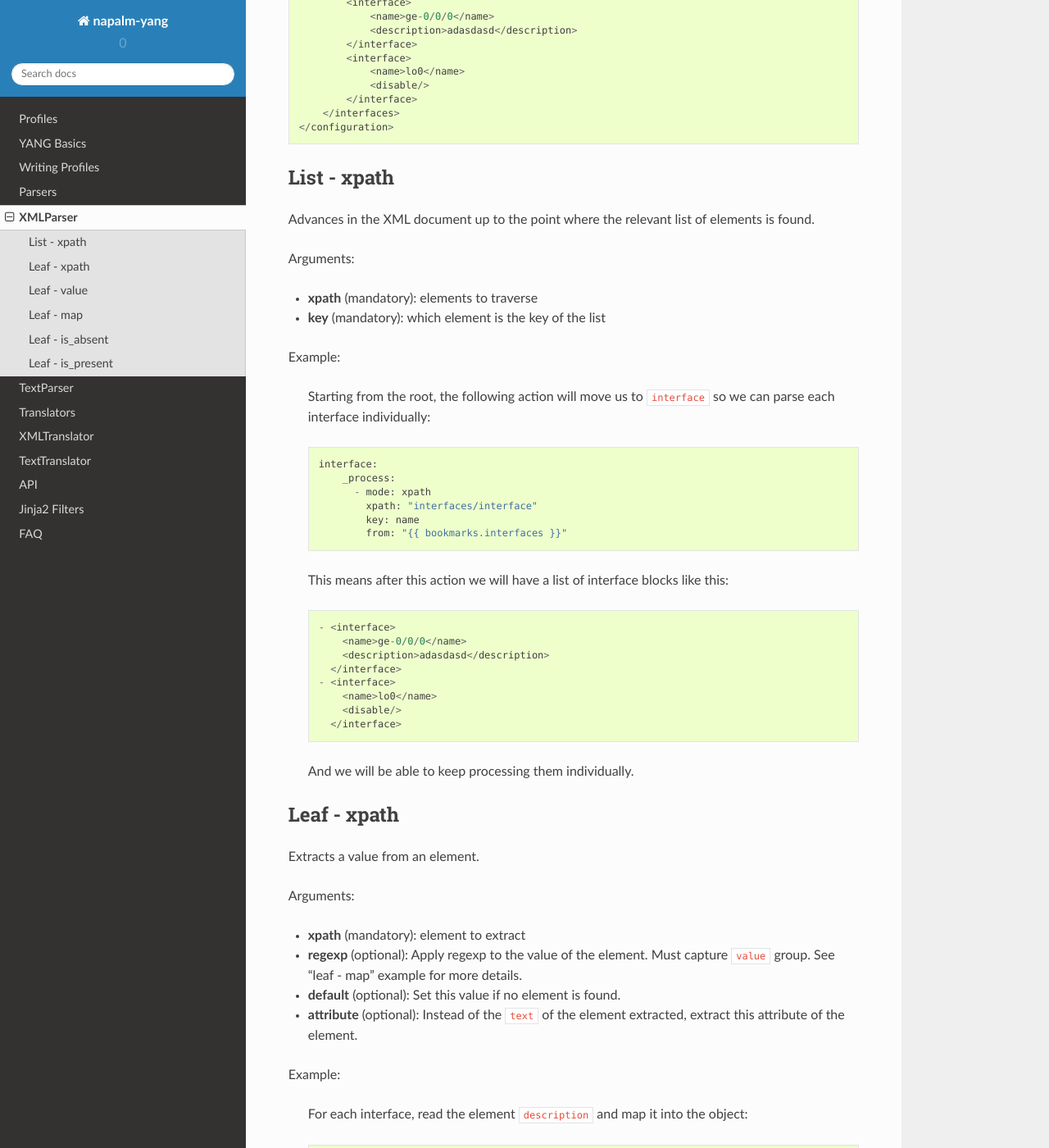
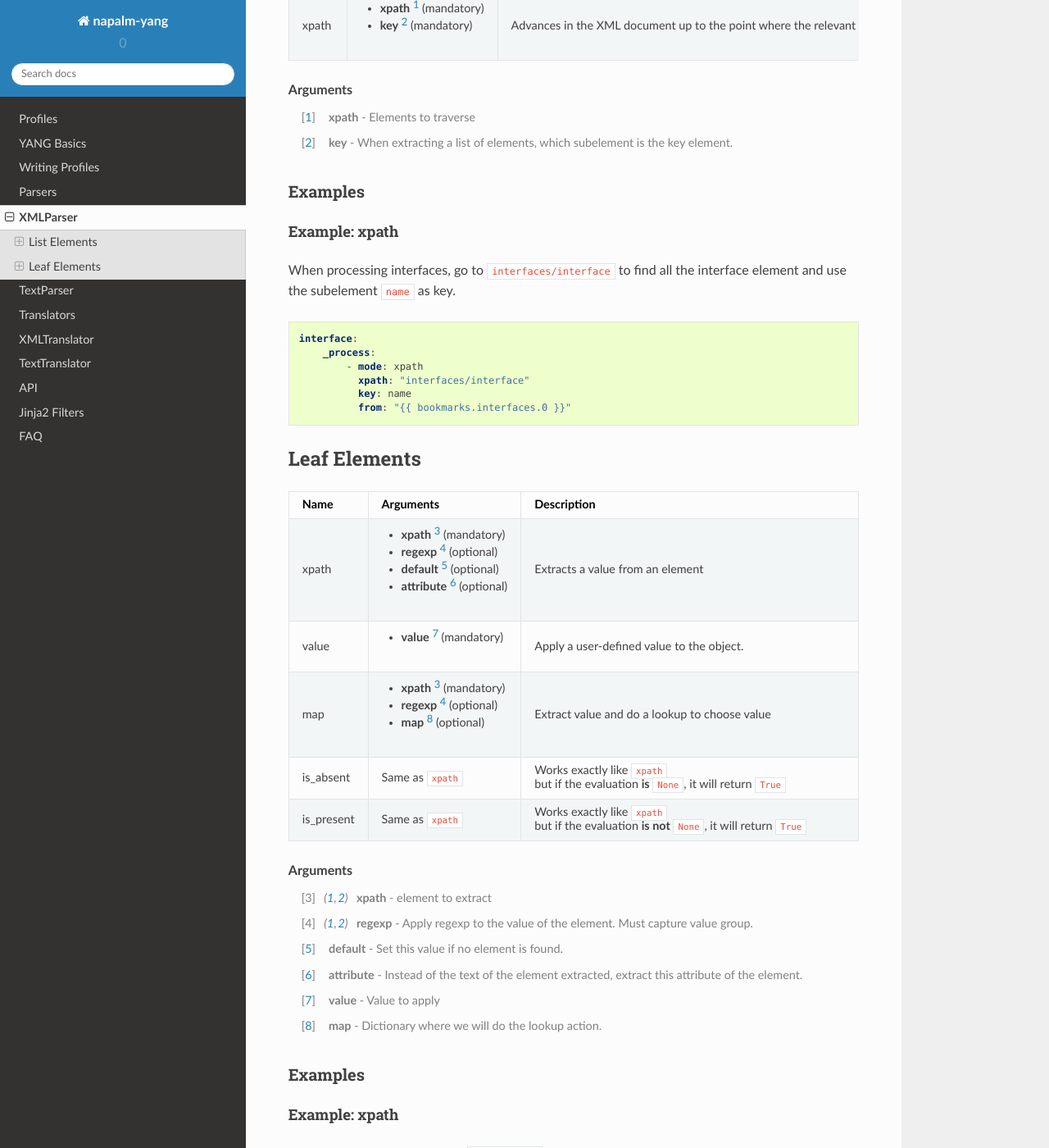
Before and after one commit to napalm-automation/napalm-yang, a Sphinx documentation site: the page built from docs/yang/parsers/XMLParser.rst, in a window 1280 px wide and 1400 px high, scrolled down 307 px. Shown: the whole window at 82% size. Built offline with Sphinx 7.4.7 and the Read the Docs theme 2.0.0, drawn with Linux system fonts in a browser that asks for light colours; some of the changed text lies outside the part shown.

Commit message:
Restructured docs for XMLParser for clarity

```diff
--- a/docs/yang/parsers/XMLParser.rst
+++ b/docs/yang/parsers/XMLParser.rst
@@ -3,148 +3,119 @@ XMLParser
 
 This extractor will read an XML an extract data from it.
 
-To illustrate the examples below we will use the following configuration::
+List Elements
+-------------
 
-    <configuration>
-        <interfaces>
-            <interface>
-                <name>ge-0/0/0</name>
-                <description>adasdasd</description>
-            </interface>
-            <interface>
-                <name>lo0</name>
-                <disable/>
-            </interface>
-        </interfaces>
-    </configuration>
 
-List - xpath
-------------
+=========== ======================================= ==============================================
+Name        Arguments                               Description
+=========== ======================================= ==============================================
+xpath       * **xpath** [#f101]_ (mandatory)        Advances in the XML document up to the point
+            * **key** [#f102]_ (mandatory)          where the relevant list of elements is found.
+=========== ======================================= ==============================================
 
-Advances in the XML document up to the point where the relevant list of elements is found.
+.. rubric:: Arguments
 
-Arguments:
+.. [#f101] **xpath** - Elements to traverse
+.. [#f102] **key** - When extracting a list of elements, which subelement is the key element.
 
-* **xpath** (mandatory): elements to traverse
-* **key** (mandatory): which element is the key of the list
+Examples
+________
 
-Example:
+Example: xpath
+""""""""""""""
 
-  Starting from the root, the following action will move us to ``interface`` so we can
-  parse each interface individually::
+When processing interfaces, go to ``interfaces/interface`` to find all the interface element and use the subelement ``name`` as key.
+
+.. code:: yaml
 
     interface:
         _process:
-          - mode: xpath
-            xpath: "interfaces/interface"
-            key: name
-            from: "{{ bookmarks.interfaces }}"
-
-  This means after this action we will have a list of interface blocks like this::
+            - mode: xpath
+              xpath: "interfaces/interface"
+              key: name
+              from: "{{ bookmarks.interfaces.0 }}"
 
 
-    - <interface>
-        <name>ge-0/0/0</name>
-        <description>adasdasd</description>
-      </interface>
-    - <interface>
-        <name>lo0</name>
-        <disable/>
-      </interface>
 
-  And we will be able to keep processing them individually.
+Leaf Elements
+-------------
 
-Leaf - xpath
-------------
+=========== ======================================= =============================================================
+Name        Arguments                               Description
+=========== ======================================= =============================================================
+xpath       * **xpath** [#f201]_ (mandatory)        Extracts a value from an element
+            * **regexp** [#f202]_ (optional)
+            * **default** [#f203]_ (optional)
+            * **attribute** [#f204]_ (optional)
+value       * **value** [#f205]_ (mandatory)        Apply a user-defined value to the object.
+map         * **xpath** [#f201]_ (mandatory)        Extract value and do a lookup to choose value
+            * **regexp** [#f202]_ (optional)
+            * **map** [#f206]_ (optional)
+is_absent   Same as ``xpath``                       Works exactly like ``xpath`` but if the evaluation **is**
+                                                    ``None``, it will return ``True``
+is_present  Same as ``xpath``                       Works exactly like ``xpath`` but if the evaluation **is not**
+                                                    ``None``, it will return ``True``
+=========== ======================================= =============================================================
 
-Extracts a value from an element.
+.. rubric:: Arguments
 
-Arguments:
+.. [#f201] **xpath** - element to extract
+.. [#f202] **regexp** - Apply regexp to the value of the element. Must capture value group.
+.. [#f203] **default** - Set this value if no element is found.
+.. [#f204] **attribute** - Instead of the text of the element extracted, extract this attribute of the element.
+.. [#f205] **value** - Value to apply
+.. [#f206] **map** - Dictionary where we will do the lookup action.
 
-* **xpath** (mandatory): element to extract
-* **regexp** (optional): Apply regexp to the value of the element. Must capture ``value`` group.
-  See "leaf - map" example for more details.
-* **default** (optional): Set this value if no element is found.
-* **attribute** (optional): Instead of the ``text`` of the element extracted, extract this attribute of the element.
+Examples
+________
 
-Example:
+Example: xpath
+""""""""""""""
 
-  For each interface, read the element ``description`` and map it into the object::
+Extract content of the element ``description`` and assign it to the leaf.
 
-    description:
-        _process:
-          - mode: xpath
-            xpath: description
-            from: "{{ bookmarks['parent'] }}"
+.. code:: yaml
 
-Leaf - value
-------------
+            description:
+                _process:
+                    - mode: xpath
+                      xpath: description
+                      from: "{{ bookmarks['parent'] }}"
 
-Apply a user-defined value to the object.
+Example: is_absent
+""""""""""""""""""
 
-Arguments:
+If the element ``<disable/>`` exists it means the interface is down so we are going to check it's absent in which chase ``enabled`` will be ``True``.
 
-* **value** (mandatory): What value to apply
+.. code:: yaml
 
-Example:
+            enabled:
+                _process:
+                    - mode: is_absent
+                      xpath: "disable"
+                      from: "{{ bookmarks['parent'] }}"
 
-  In the following example we can assign a value we already have to the ``interface.name`` attribute::
 
-    name:
-        _process:
-          - mode: value
-            value: "{{ interface_key }}"
+Example: map
+""""""""""""
 
-Leaf - map
-----------
+Use map in combination with regexp to extract the interface type. For example, if the interface name is ``ge-0/0/0`` the regexp will extract ``ge`` and assign the type ``ethernetCsmacd``.
 
-Extract value and do a lookup to choose value.
+.. code:: yaml
 
-Arguments:
-
-* **xpath** (mandatory): Same as ``xpath`` action.
-* **regexp** (optional): Same as ``xpath`` action.
-* **map** (mandatory): Dictionary where we will do the lookup action.
-
-Example:
-
-  We can read an element, extract some information and then apply the lookup function, for example, we can
-  read the interface name, extract some of the first few characters and figure out the type of interface
-  like this::
-
-    type:
-        _process:
-          - mode: map
-            xpath: name
-            regexp: "(?P<value>[a-z]+).*"
-            from: "{{ bookmarks['parent'] }}"
-            map:
-                ge: ethernetCsmacd
-                lo: softwareLoopback
-                ae: ieee8023adLag
-
-  The regular expression will give `ge` and `lo` which we can map into `ethernetCsmacd` and
-  `ieee8023adLag` respectively.
-
-Leaf - is_absent
-----------------
-
-Works exactly like ``xpath`` but if the evaluation is ``None``, it will return ``True``.
-
-Example:
-
-  We could check if an interface is enabled with this::
-
-    enabled:
-        _process:
-          - mode: is_absent
-            xpath: "disable"
-            from: "{{ bookmarks['parent'] }}"
-
-  As `disable` is missing in the interface `ge-0/0/0` we know it's enabled while `lo0` will be not
-  as it was present.
-
-Leaf - is_present
------------------
-
-Works exactly like ``xpath`` but if the evaluation is ``None``, it will return ``False``.
+            type:
+                _process:
+                    - mode: map
+                      xpath: name
+                      regexp: "(?P<value>[a-z]+).*"
+                      from: "{{ bookmarks['parent'] }}"
+                      map:
+                          ge: ethernetCsmacd
+                          xe: ethernetCsmacd
+                          et: ethernetCsmacd
+                          irb: ethernetCsmacd
+                          me: ethernetCsmacd
+                          vlan: ethernetCsmacd
+                          lo: softwareLoopback
+                          ae: ieee8023adLag
```
